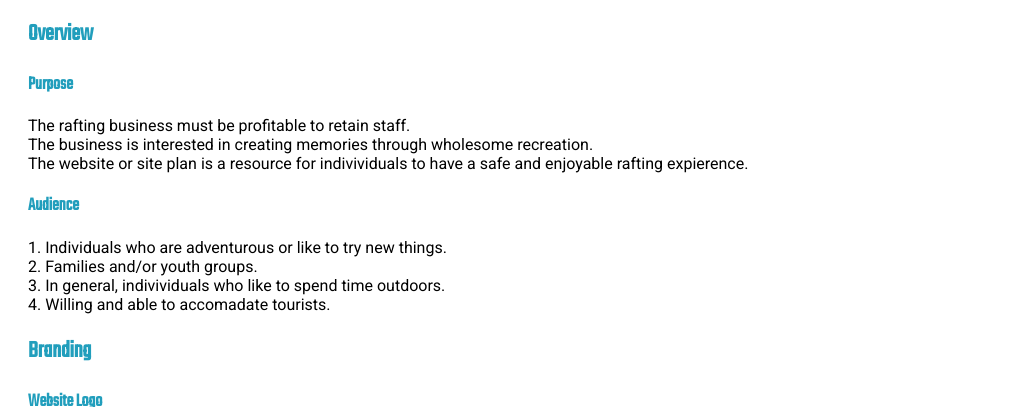
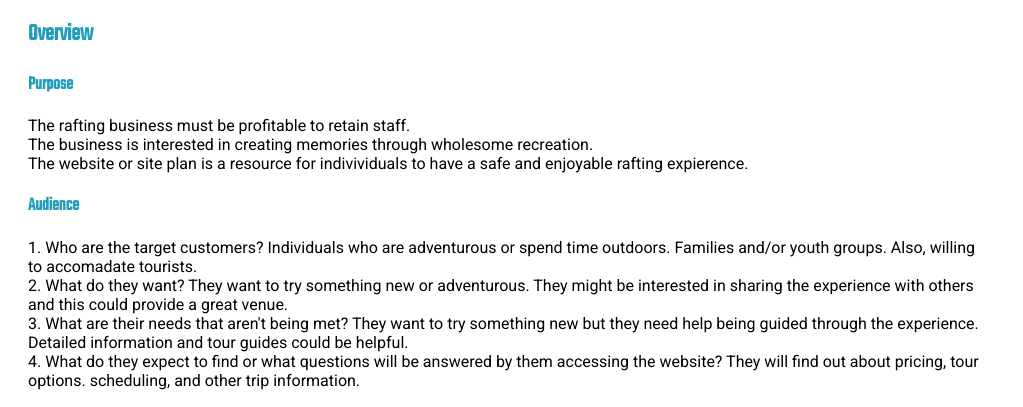
Before and after one commit to P10smeyer/wdd130, a plain HTML site: page wwr/site-plan-rafting.html in a window 1280 px wide. Shown: the part 179-586 px from the top of the page, without its empty margins (0-1023 px from the left). Drawn offline with nearby package versions, Linux system fonts and the light colour scheme; files that its build step writes are made by us from their sources.

Commit message:
Updated W02 to answer audience scenario questions.

```diff
--- a/wwr/site-plan-rafting.html
+++ b/wwr/site-plan-rafting.html
@@ -21,11 +21,11 @@
             The website or site plan is a resource for indivividuals to have a safe and enjoyable rafting expierence.
         </p>
         <h3>Audience</h3>
-        <p>
-            1. Individuals who are adventurous or like to try new things.<br>
-            2. Families and/or youth groups.<br>
-            3. In general, indivividuals who like to spend time outdoors.<br>
-            4. Willing and able to accomadate tourists.
+        <p id="audience">
+            1. Who are the target customers? Individuals who are adventurous or spend time outdoors. Families and/or youth groups. Also, willing to accomadate tourists.<br>
+            2. What do they want? They want to try something new or adventurous. They might be interested in sharing the experience with others and this could provide a great venue.<br>
+            3. What are their needs that aren't being met? They want to try something new but they need help being guided through the experience. Detailed information and tour guides could be helpful.<br>
+            4. What do they expect to find or what questions will be answered by them accessing the website? They will find out about pricing, tour options. scheduling, and other trip information.
         </p>
         <h2>Branding</h2>
         <h3>Website Logo</h3>
```
